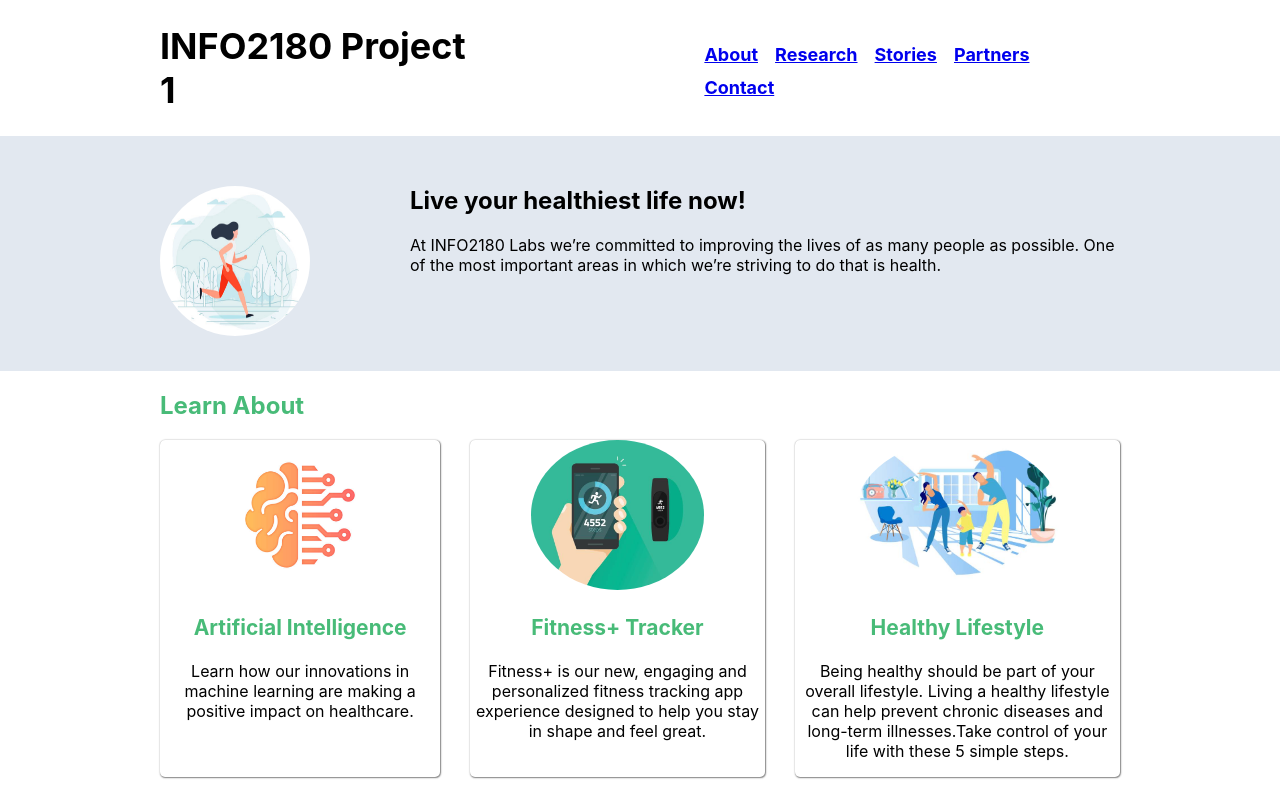
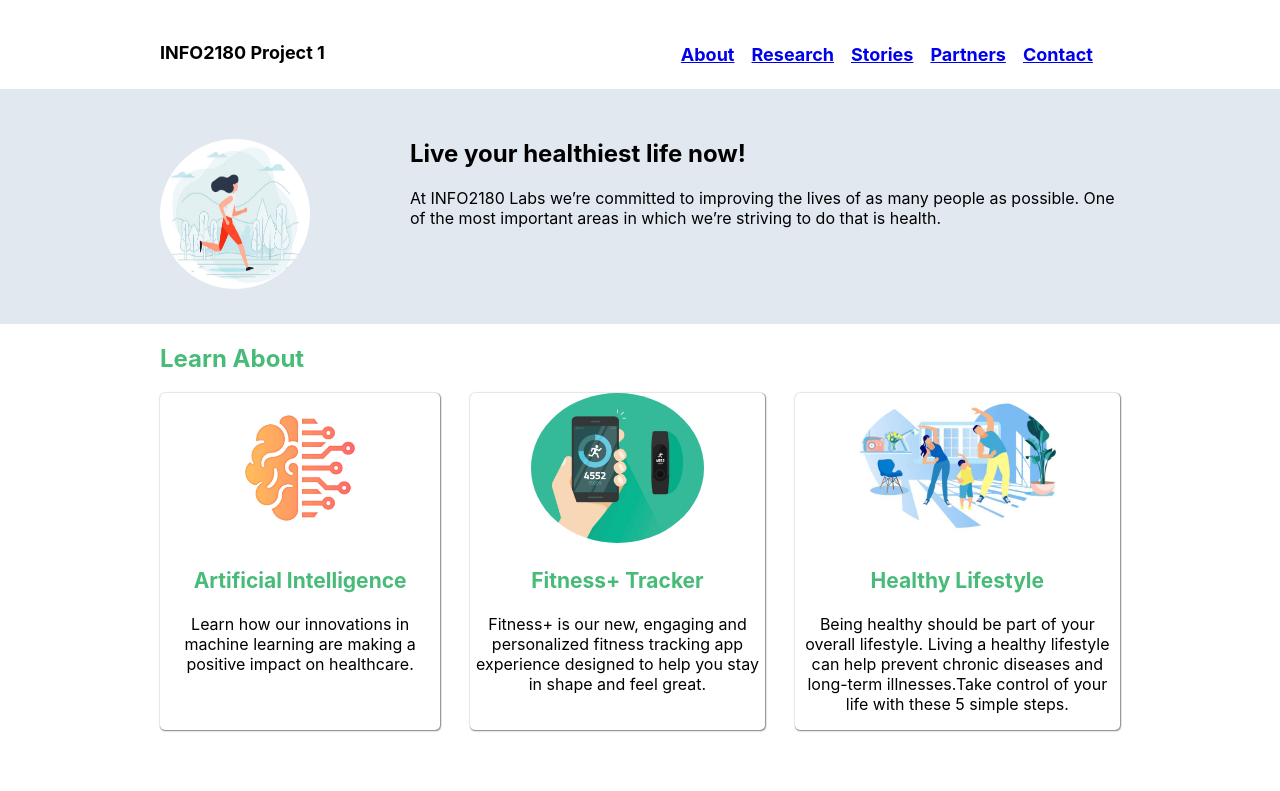
Before and after one commit to ayodejiadedipe/info2180-project1, a plain HTML site: page index.html in a window 1280 px wide. Shown: the top 791 px of the page. Drawn offline with Linux system fonts and the light colour scheme.

Commit message:
Final edits to stylesheet

```diff
--- a/styles.css
+++ b/styles.css
@@ -21,14 +21,16 @@ header .container{
 
 h1{
     float: left;
-    padding-right: 10px;
+    padding-right: 100px;
+    padding-top: 30px;
+    font-size: 18px;
 }
 
 ul{
     float: right;
     list-style-type: none;
     padding-top: 20px;
-    padding-left: 200px;
+    padding-left: 250px;
 }
 
 li{
```
